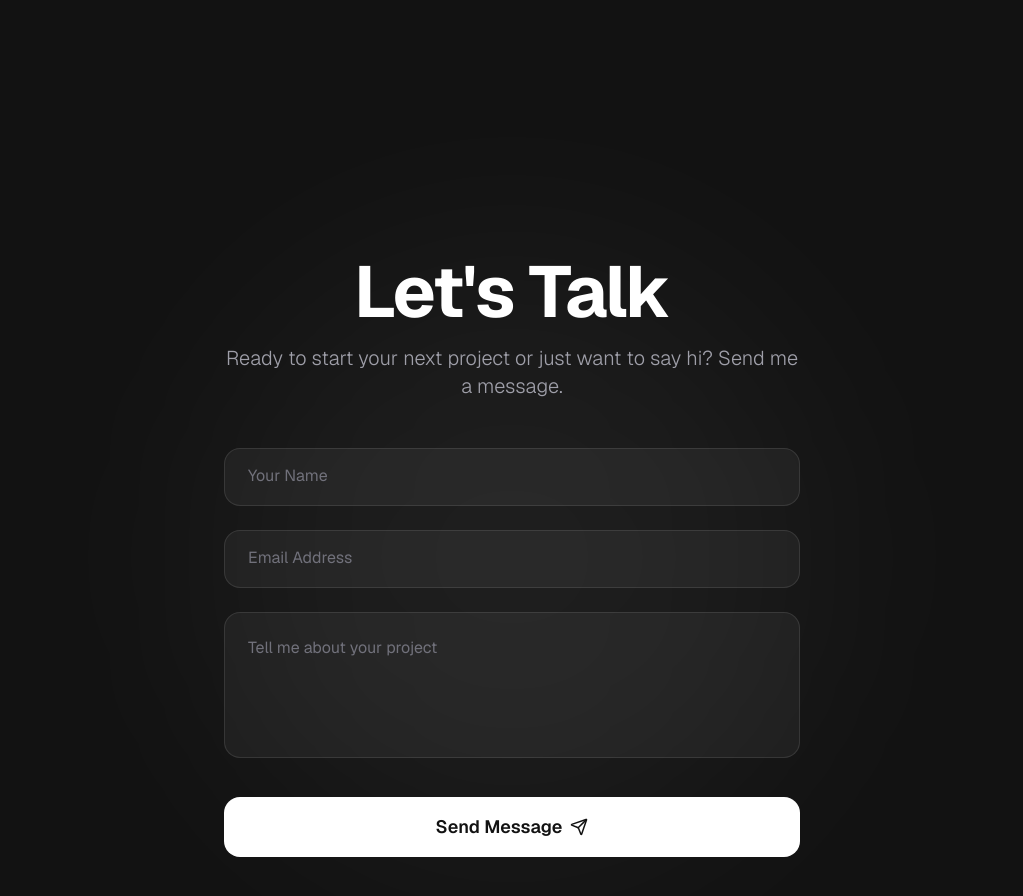
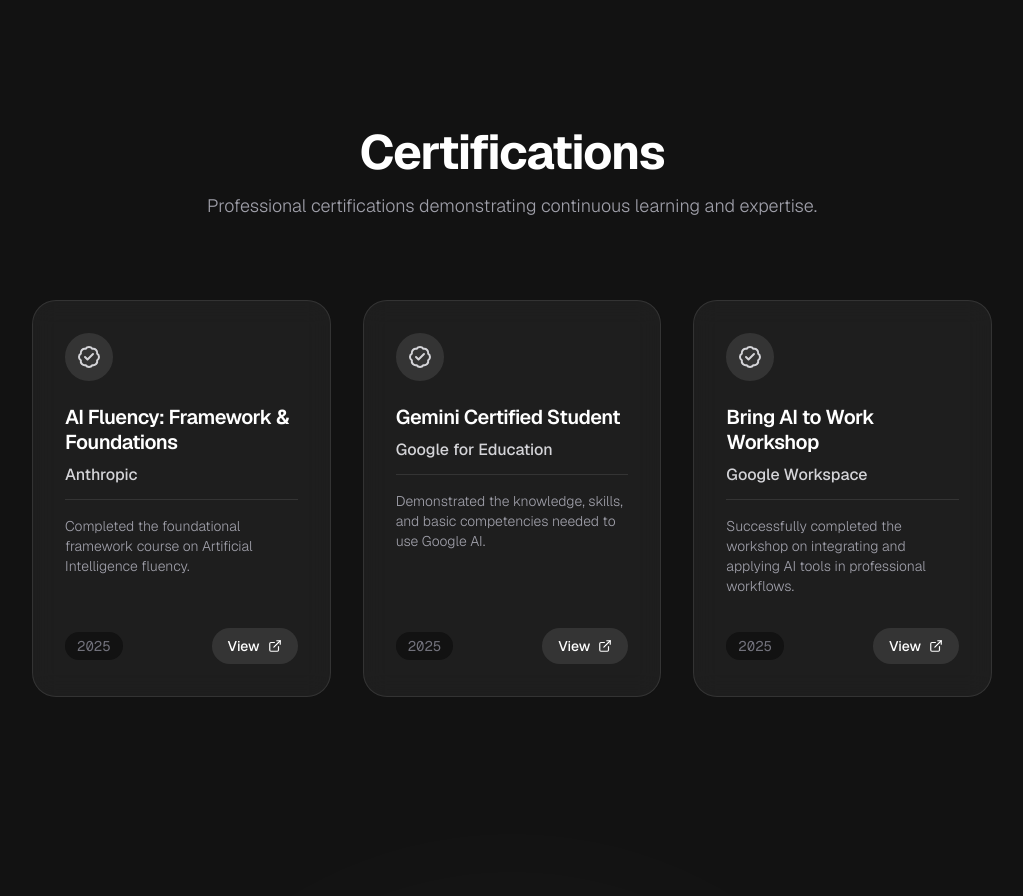
Before and after one commit to MindfulTechie-06/Portfolio_New, a Next.js app: page / in a window 1280 px wide. Shown: the part 7880-8776 px from the top of the page, without its empty margins (128-1151 px from the left). Built offline with nearby package versions, Linux system fonts and the light colour scheme.

Commit message:
Added Certifications

```diff
--- a/src/components/Achievements.tsx
+++ b/src/components/Achievements.tsx
@@ -1,7 +1,7 @@
 "use client";
 
 import { motion } from "framer-motion";
-import { Award, ExternalLink } from "lucide-react";
+import { Award, ExternalLink, BadgeCheck } from "lucide-react";
 
 export default function Achievements() {
   const achievements = [
@@ -33,6 +33,30 @@
       description: "Contributed over 10 substantial PRs to major React and TypeScript repositories.",
       link: "#",
       year: "2024"
+    }
+  ];
+
+  const certifications = [
+    {
+      title: "AI Fluency: Framework & Foundations",
+      issuer: "Anthropic",
+      description: "Completed the foundational framework course on Artificial Intelligence fluency.",
+      link: "#",
+      year: "2025"
+    },
+    {
+      title: "Gemini Certified Student",
+      issuer: "Google for Education",
+      description: "Demonstrated the knowledge, skills, and basic competencies needed to use Google AI.",
+      link: "#",
+      year: "2025"
+    },
+    {
+      title: "Bring AI to Work Workshop",
+      issuer: "Google Workspace",
+      description: "Successfully completed the workshop on integrating and applying AI tools in professional workflows.",
+      link: "#",
+      year: "2025"
     }
   ];
 
@@ -96,6 +120,62 @@
           ))}
         </div>
 
+        {/* Certifications Section */}
+        <motion.div
+          initial={{ opacity: 0, y: 50 }}
+          whileInView={{ opacity: 1, y: 0 }}
+          transition={{ duration: 0.8, ease: "easeOut" }}
+          viewport={{ once: true, margin: "-100px" }}
+          className="mt-32 mb-20 text-center"
+        >
+          <h2 className="text-4xl md:text-5xl font-bold tracking-tight">
+            Certifications
+          </h2>
+          <p className="mt-4 text-zinc-400 text-lg max-w-2xl mx-auto font-light">
+            Professional certifications demonstrating continuous learning and expertise.
+          </p>
+        </motion.div>
+
+        <div className="grid grid-cols-1 md:grid-cols-2 lg:grid-cols-3 gap-8">
+          {certifications.map((item, index) => (
+            <motion.div
+              key={index}
+              initial={{ opacity: 0, y: 50 }}
+              whileInView={{ opacity: 1, y: 0 }}
+              transition={{ duration: 0.8, delay: index * 0.1, ease: "easeOut" }}
+              viewport={{ once: true, margin: "-50px" }}
+              className="group relative rounded-3xl border border-white/10 bg-white/5 p-8 backdrop-blur-md overflow-hidden hover:bg-white/10 transition-colors duration-500 flex flex-col justify-between"
+            >
+              <div className="absolute inset-0 bg-gradient-to-tr from-transparent via-white/5 to-transparent opacity-0 group-hover:opacity-100 transition-opacity duration-700" />
+
+              <div className="relative z-10 flex-grow">
+                <div className="w-12 h-12 rounded-full bg-white/10 flex items-center justify-center mb-6">
+                  <BadgeCheck className="text-zinc-300" size={24} />
+                </div>
+                <div className="flex justify-between items-start mb-2">
+                  <h3 className="text-xl font-semibold tracking-tight leading-tight">{item.title}</h3>
+                </div>
+                <p className="text-zinc-300 font-medium mb-3">{item.issuer}</p>
+                <p className="text-zinc-400 font-light text-sm mb-8 pt-4 border-t border-white/10">
+                  {item.description}
+                </p>
+              </div>
+
+              <div className="relative z-10 mt-auto flex items-center justify-between">
+                <span className="text-sm font-mono text-zinc-500 bg-[#121212] px-3 py-1 rounded-full">{item.year}</span>
+                <a
+                  href={item.link}
+                  target="_blank"
+                  rel="noopener noreferrer"
+                  className="flex items-center gap-2 text-sm font-medium text-white hover:text-zinc-300 transition-colors bg-white/10 px-4 py-2 rounded-full hover:bg-white/20"
+                >
+                  View <ExternalLink size={14} />
+                </a>
+              </div>
+            </motion.div>
+          ))}
+        </div>
+
       </div>
     </section>
   );
```
